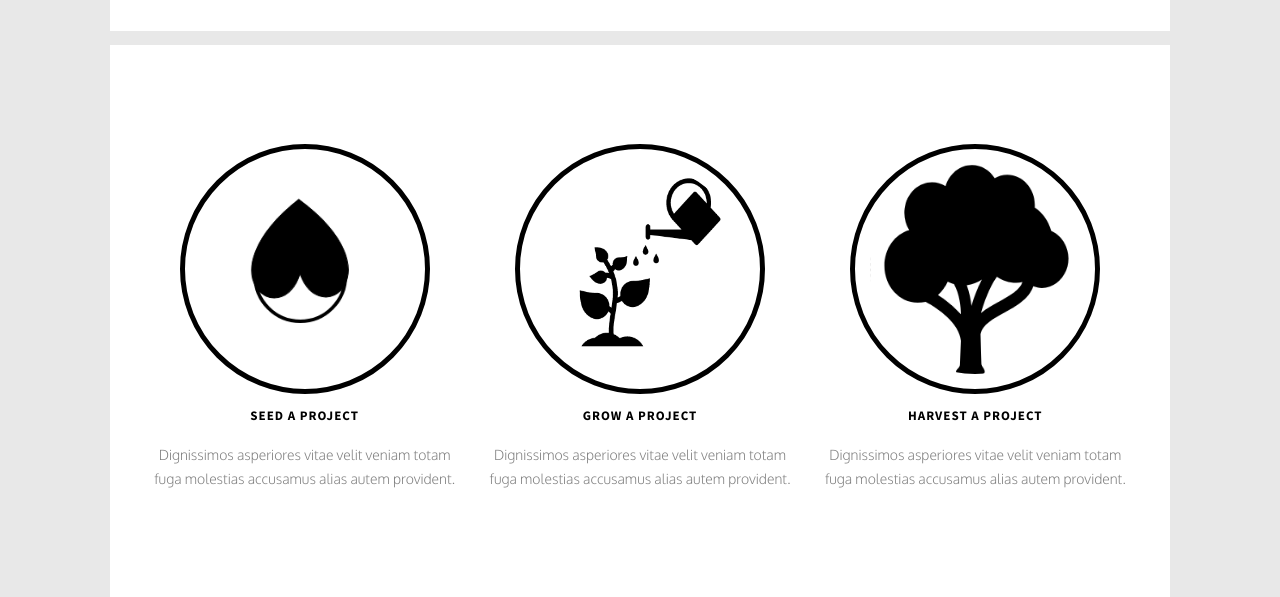
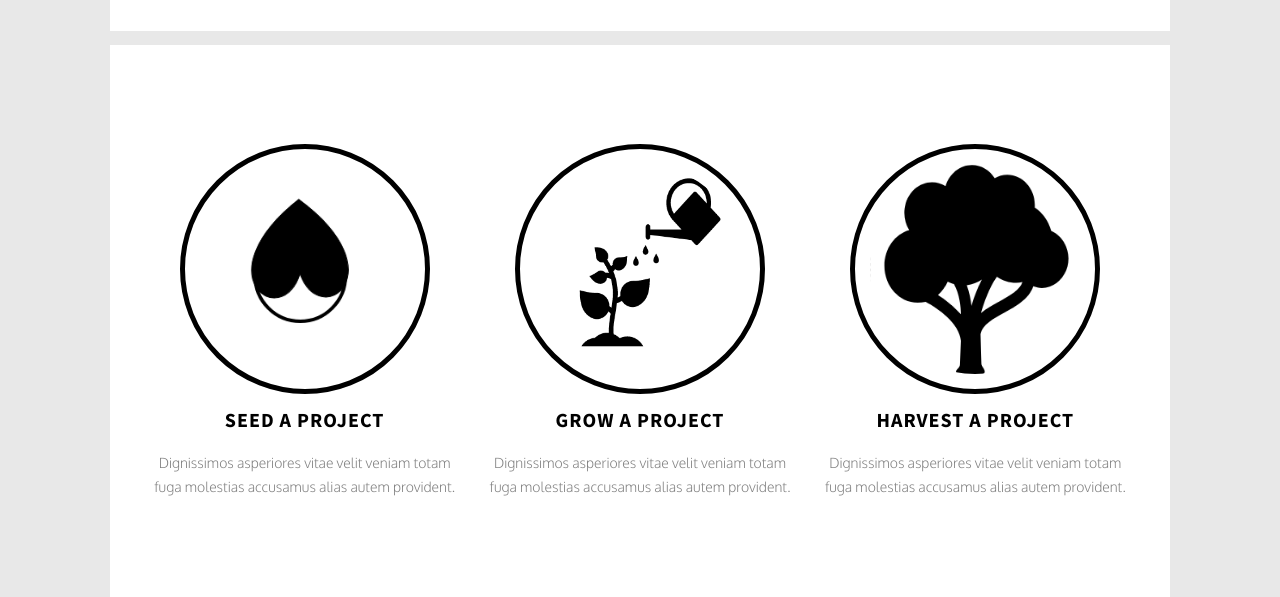
Before and after one commit to ricnad/WomenandCode-Hackathon-Projectsite, a plain HTML site: page index.html in a window 1280 px wide. Shown: the part 600-1197 px from the top of the page. Drawn offline with nearby package versions, Linux system fonts and the light colour scheme; files whose address does not match are found by name; a web font is replaced by a local one.

Commit message:
larger h3

```diff
--- a/css/style.css
+++ b/css/style.css
@@ -512,7 +512,7 @@ background-color: #E3F6E9;
 }
 
 .services h3 {
-  font-size: 13px;
+  font-size: 20px;
   font-family: "Source Sans Pro", sans-serif;
   text-transform: uppercase;
   letter-spacing: 1px;
```
